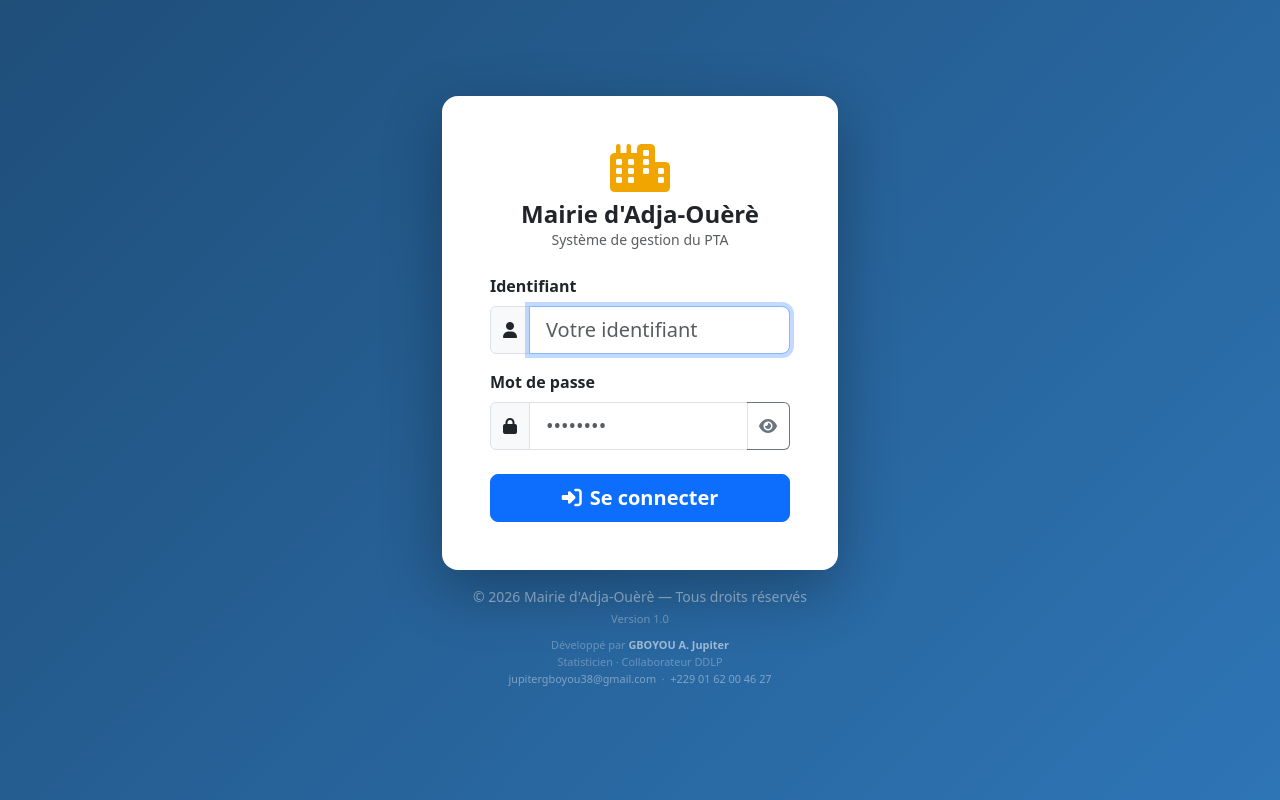
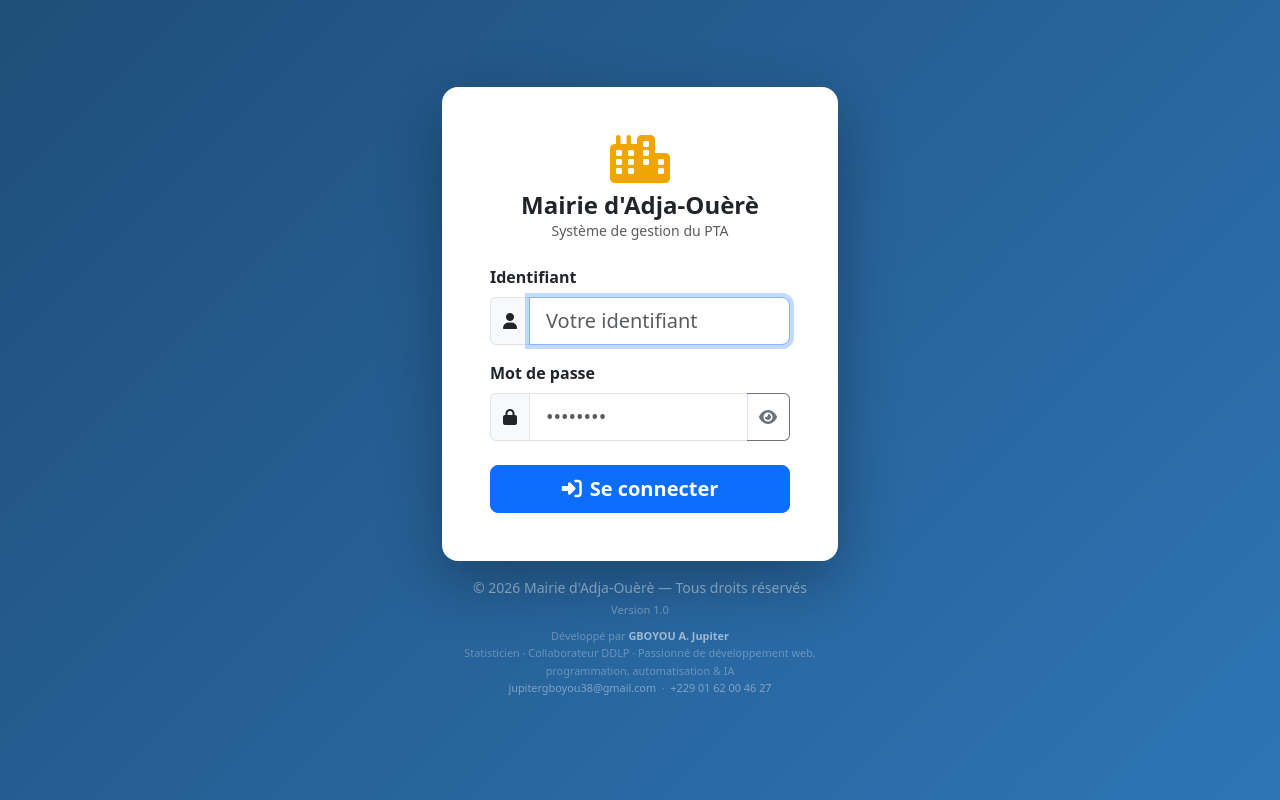
Before and after one commit to JupiterMo01/pta-mairie-adja-ouere, a Flask app: page /login in a window 1280 px wide. Run offline with Flask 3, Linux system fonts and the light colour scheme.

Commit message:
Login : ajout passion developpement IA dans credits
Co-Authored-By: Claude Sonnet 4.6 <noreply@anthropic.com>

```diff
--- a/templates/auth/login.html
+++ b/templates/auth/login.html
@@ -67,7 +67,7 @@
     </p>
     <p class="text-center small mt-2" style="color:rgba(255,255,255,.3);font-size:.68rem;line-height:1.6;">
       Développé par <span style="color:rgba(255,255,255,.55);font-weight:600;">GBOYOU A. Jupiter</span><br>
-      Statisticien · Collaborateur DDLP<br>
+      Statisticien · Collaborateur DDLP · Passionné de développement web, programmation, automatisation &amp; IA<br>
       <a href="mailto:jupitergboyou38@gmail.com" style="color:rgba(255,255,255,.4);text-decoration:none;">jupitergboyou38@gmail.com</a>
       &nbsp;·&nbsp;
       <a href="tel:+2290162004627" style="color:rgba(255,255,255,.4);text-decoration:none;">+229 01 62 00 46 27</a>
```
